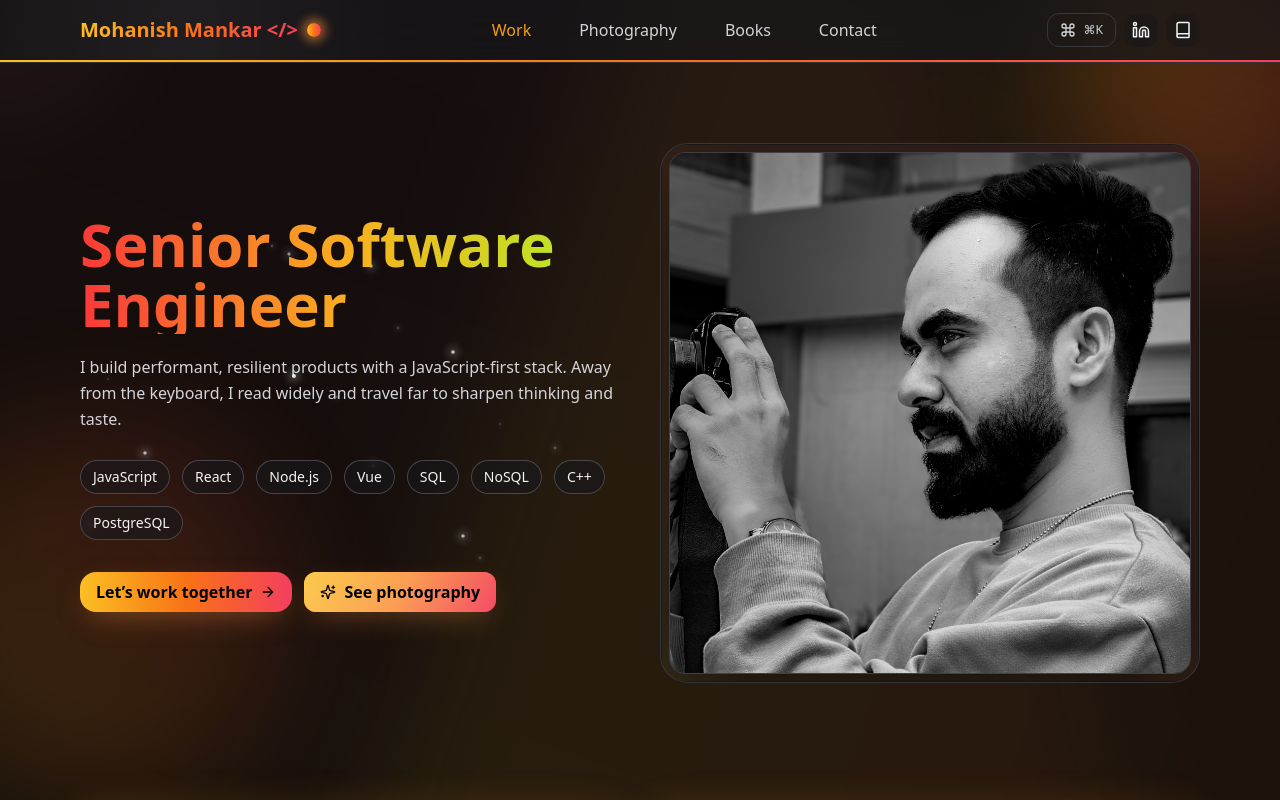
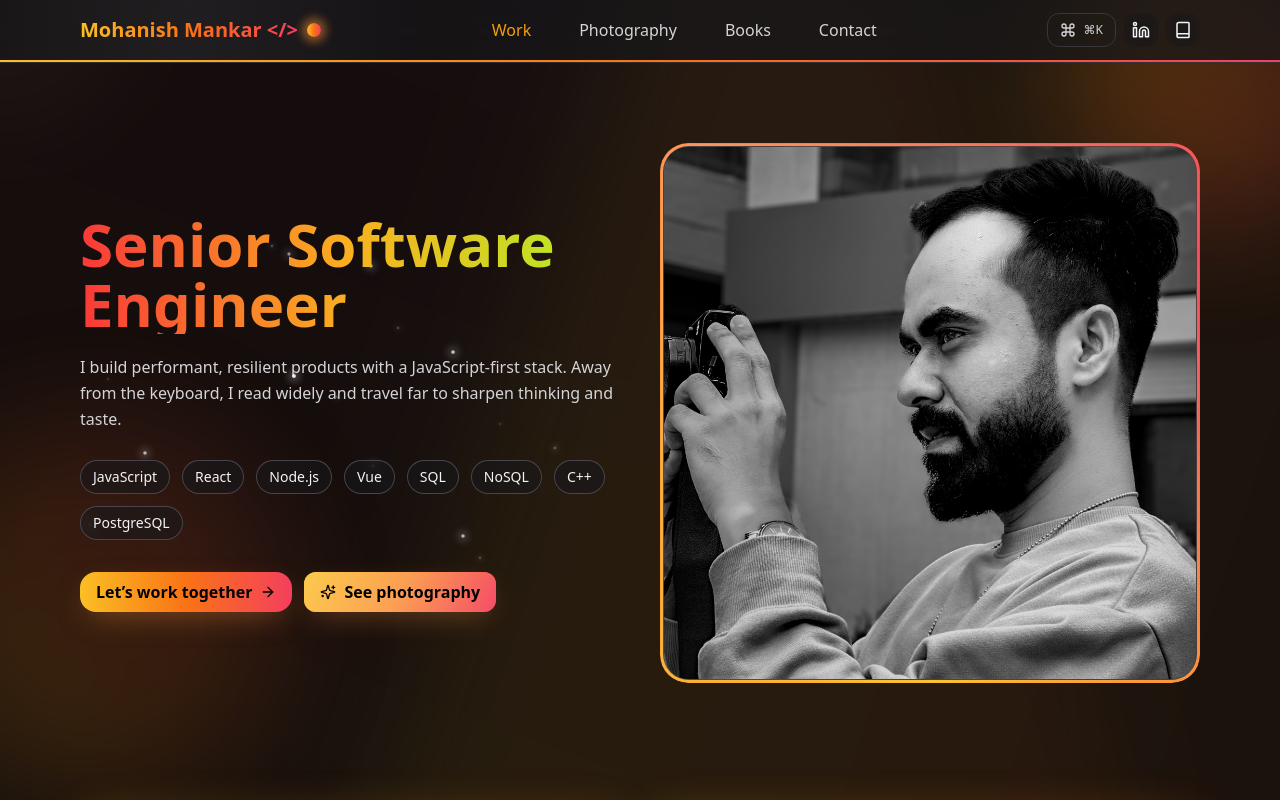
Before and after one commit to mohanish35/mohanish-website, a Next.js app: page / in a window 1280 px wide. Shown: the top 800 px of the page. Built offline with nearby package versions, Linux system fonts and the light colour scheme.

Commit message:
hero image boundary

```diff
--- a/pages/index.tsx
+++ b/pages/index.tsx
@@ -1088,17 +1088,101 @@ export default function Home() {
           </div>
         </motion.div>
         <Tilt>
-          <div className="relative rounded-[28px] p-2 border border-zinc-700/80 bg-zinc-900/70 backdrop-blur overflow-hidden">
+          <motion.div
+            initial={{ opacity: 0, y: 16, scale: 0.985 }}
+            whileInView={{ opacity: 1, y: 0, scale: 1 }}
+            viewport={{ once: true }}
+            transition={{ duration: 0.6, ease: [0.22, 1, 0.36, 1] }}
+            className="group relative rounded-[28px] overflow-hidden"
+          >
+            {/* Ambient outer glow + floating shadow */}
             <div
               aria-hidden
-              className={`pointer-events-none absolute inset-px rounded-[22px] bg-gradient-to-tr ${ACCENT} opacity-10`}
+              className={`absolute -inset-[2px] rounded-[30px] opacity-30 blur-2xl bg-gradient-to-br ${ACCENT}`}
             />
-            <img
-              src={photos[0]}
-              alt="Mohanish Mankar"
-              className="relative z-10 rounded-2xl border border-zinc-700 w-full object-cover shadow-[0_20px_60px_-25px_rgba(0,0,0,0.8)]"
+            <div
+              aria-hidden
+              className="absolute -bottom-8 left-10 right-10 h-14 rounded-full bg-black/70 blur-2xl opacity-50"
             />
-          </div>
+
+            {/* Glassy bezel with neon edge (true gradient border) */}
+            <div
+              className="relative rounded-[28px] p-[2px]"
+              style={{
+                background:
+                  "linear-gradient(120deg,#ffffff26,#ffffff0a) padding-box, \
+           conic-gradient(from 180deg, #fbbf24, #fb923c, #f43f5e, #fbbf24) border-box",
+                borderRadius: 28,
+                border: "1px solid transparent",
+              }}
+            >
+              <div className="relative rounded-[26px] border border-zinc-700/70 bg-zinc-900/70 backdrop-blur-xl">
+                {/* Subtle inner vignette so the glow doesn’t wash the image */}
+                <div
+                  aria-hidden
+                  className="pointer-events-none absolute inset-0 rounded-[26px]
+                     bg-[radial-gradient(120%_80%_at_70%_45%,transparent_55%,rgba(0,0,0,.45)_95%)]"
+                />
+
+                {/* Animated rim light (soft conic halo that slowly rotates) */}
+                <motion.div
+                  aria-hidden
+                  className={`absolute -inset-1 rounded-[28px] mix-blend-screen opacity-35`}
+                  style={{
+                    background:
+                      "conic-gradient(from 0deg, rgba(251,191,36,.0), rgba(251,191,36,.18), rgba(244,63,94,.0))",
+                  }}
+                  animate={{ rotate: 360 }}
+                  transition={{
+                    duration: 18,
+                    ease: "linear",
+                    repeat: Infinity,
+                  }}
+                />
+
+                {/* Gloss sweep on hover */}
+                <motion.span
+                  aria-hidden
+                  className="pointer-events-none absolute top-0 left-[-60%] h-full w-[65%]
+                     bg-gradient-to-r from-white/0 via-white/18 to-white/0
+                     [mask-image:linear-gradient(90deg,transparent,black,transparent)]
+                     mix-blend-screen"
+                  whileHover={{ x: "200%" }}
+                  transition={{ duration: 1.1, ease: "easeInOut" }}
+                />
+
+                {/* Accent blobs behind the image for depth */}
+                <motion.div
+                  aria-hidden
+                  className={`absolute -right-8 -top-8 h-40 w-40 rounded-full blur-3xl opacity-30 bg-gradient-to-br ${ACCENT}`}
+                  animate={{ x: [0, -6, 0], y: [0, 8, 0] }}
+                  transition={{
+                    duration: 10,
+                    repeat: Infinity,
+                    ease: "easeInOut",
+                  }}
+                />
+                <motion.div
+                  aria-hidden
+                  className={`absolute -left-10 -bottom-10 h-48 w-48 rounded-full blur-3xl opacity-20 bg-gradient-to-tr ${ACCENT}`}
+                  animate={{ x: [0, 10, 0], y: [0, -10, 0] }}
+                  transition={{
+                    duration: 12,
+                    repeat: Infinity,
+                    ease: "easeInOut",
+                    delay: 0.6,
+                  }}
+                />
+
+                {/* The photo (no cropping), with crisp rounding & shadow */}
+                <img
+                  src={photos[0]}
+                  alt="Mohanish Mankar"
+                  className="relative z-10 block w-full h-full object-cover rounded-[24px]"
+                />
+              </div>
+            </div>
+          </motion.div>
         </Tilt>
       </section>
 
```
